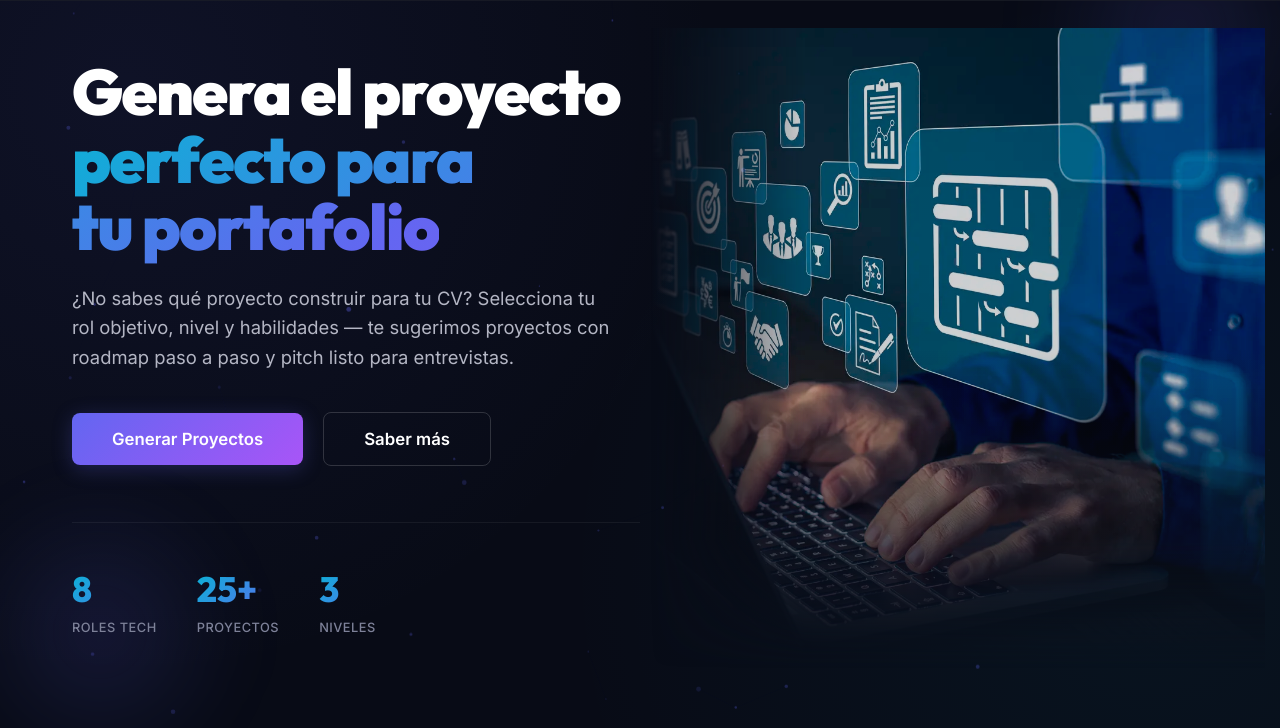
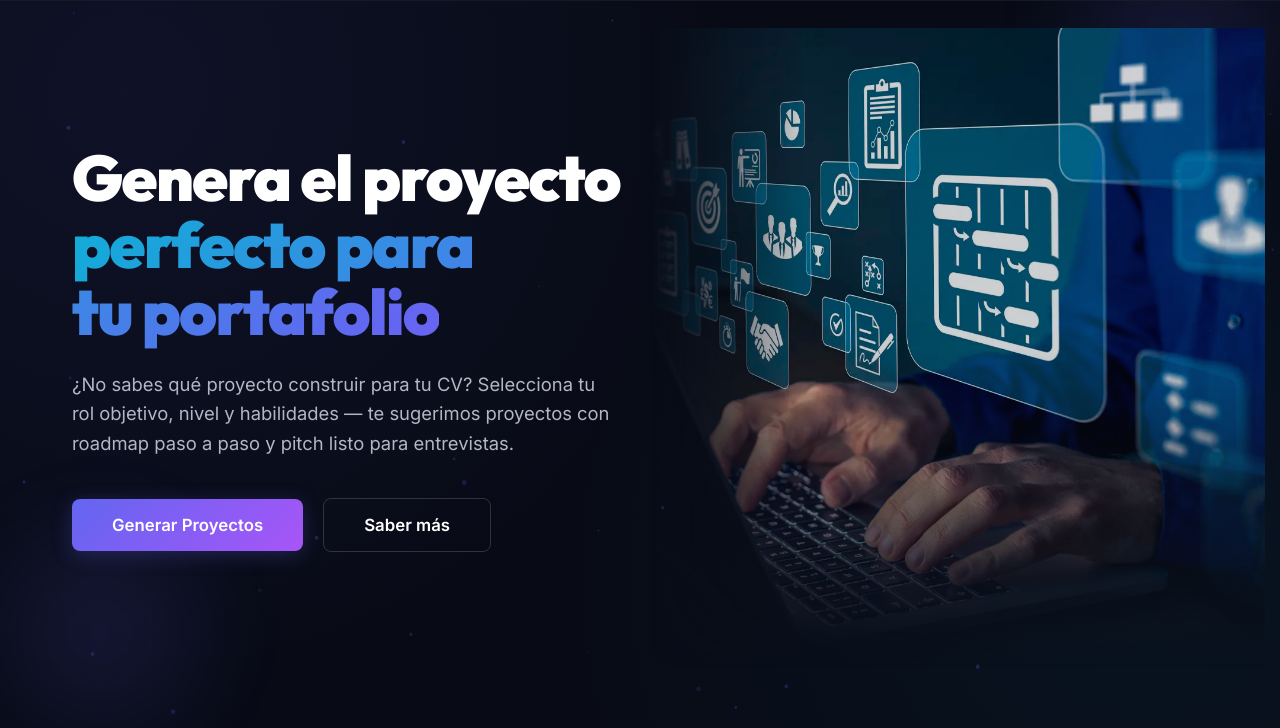
Before and after one commit to AndresRJ18/DevProject, a website: page index.html in a window 1280 px wide. Shown: the part 72-800 px from the top of the page. Drawn offline with nearby package versions, Linux system fonts and the light colour scheme.

Commit message:
UI Polishing: Removed static stats block from hero section

```diff
--- a/index.html
+++ b/index.html
@@ -75,20 +75,7 @@
           </button>
         </div>
 
-        <div class="hero-stats">
-          <div class="hero-stat">
-            <div class="stat-value">8</div>
-            <div class="stat-label">Roles Tech</div>
-          </div>
-          <div class="hero-stat">
-            <div class="stat-value">25+</div>
-            <div class="stat-label">Proyectos</div>
-          </div>
-          <div class="hero-stat">
-            <div class="stat-value">3</div>
-            <div class="stat-label">Niveles</div>
-          </div>
-        </div>
+        <!-- Hero Stats Removed -->
       </div>
 
       <div class="hero-image-container">
```
